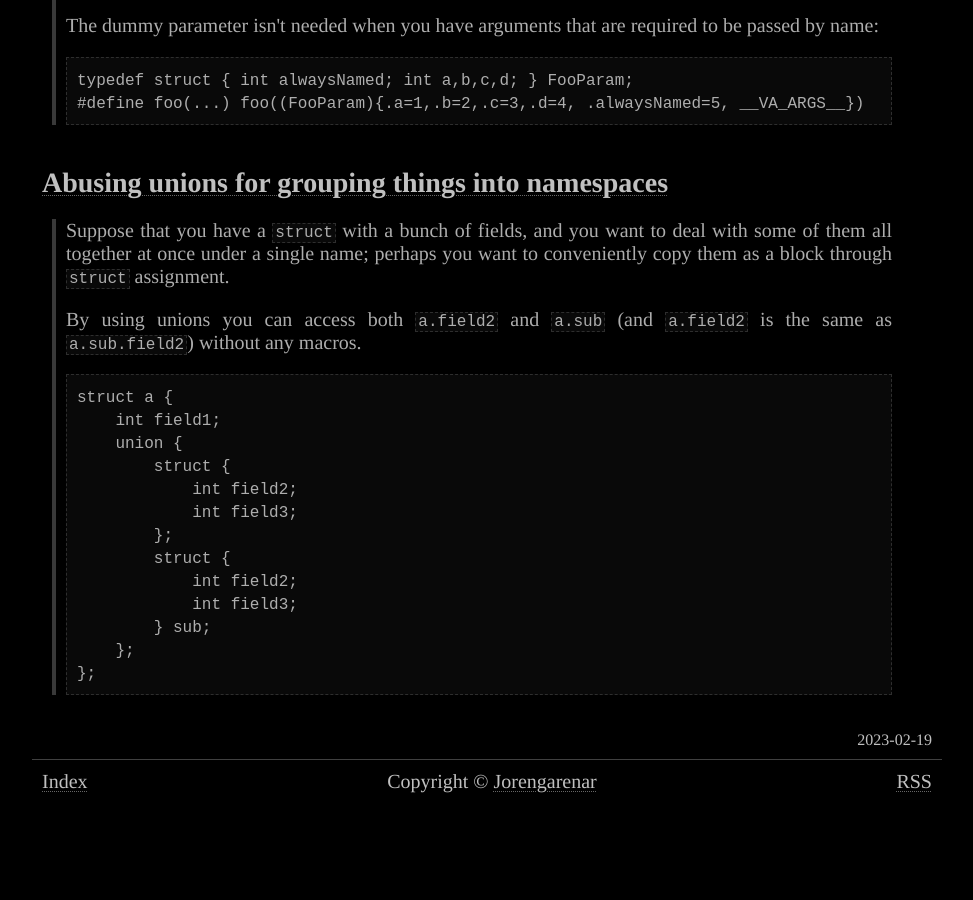
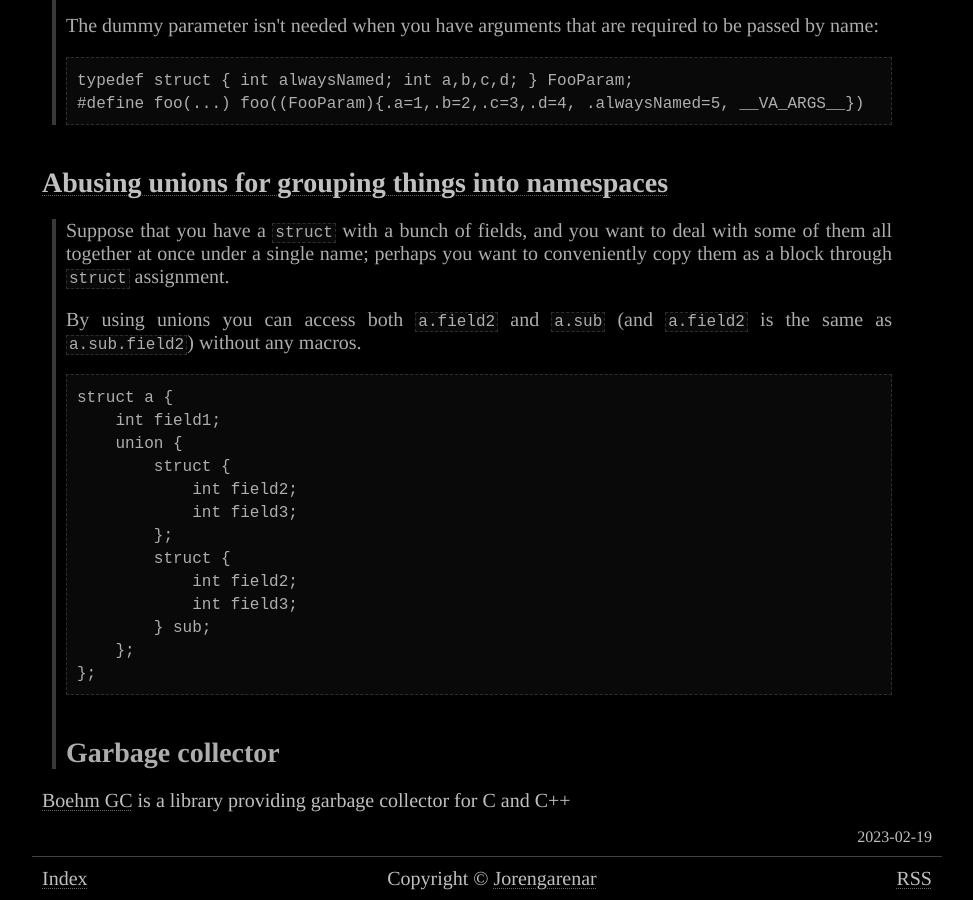
Before and after one commit to Jorenar/blog, a Jekyll site: the page built from _posts/2023-02-19-less-known-c.md, in a window 1280 px wide and 900 px high, scrolled down 14873 px. Shown: the whole window, without its empty margins (153-1126 px from the left). Built offline with Jekyll 4.4.1, drawn with Linux system fonts in a browser that asks for light colours; before the commit the page ends 15676 px from its top, so only the background shows below that.

Commit message:
deploy: f76fc2cd4ab3d4f474289ffe862ad20f36136c56

````diff
--- a/_posts/2023-02-19-less-known-c.md
+++ b/_posts/2023-02-19-less-known-c.md
@@ -717,3 +717,6 @@ int main(void)
 >     };
 > };
 > ```
+## Garbage collector
+
+[Boehm GC](https://www.hboehm.info/gc/) is a library providing garbage collector for C and C++
````
